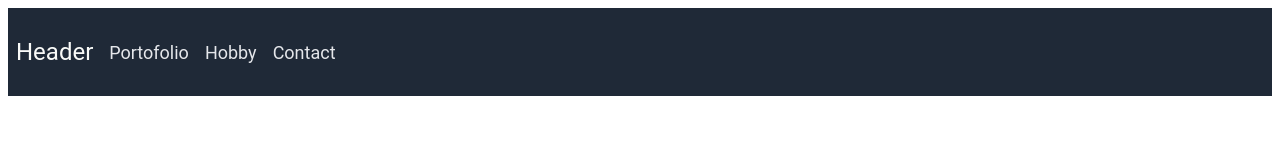
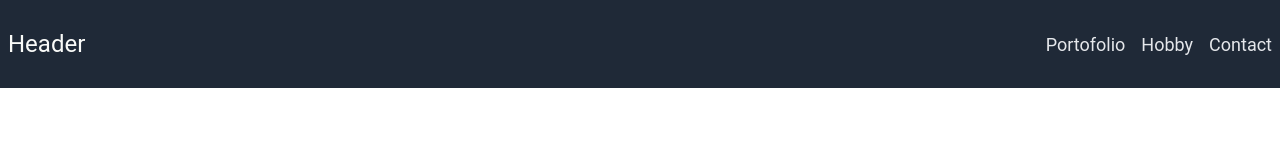
Before and after one commit to jojodm997/Landing, a plain HTML site: page index.html in a window 1280 px wide. Drawn offline with Linux system fonts and the light colour scheme.

Commit message:
Done header

```diff
--- a/index.html
+++ b/index.html
@@ -8,8 +8,8 @@
   </head>
   <body>
     <div class="header">
+      <div class="logo">Header</div>
       <div class="pop">
-        <div class="logo">Header</div>
         <ul class="links">
           <li><a href="youtube.com">Portofolio</a></li>
           <li><a href="youtube.com">Hobby</a></li>
--- a/style.css
+++ b/style.css
@@ -3,12 +3,14 @@ body {
   display: flex;
   flex-direction: column;
   font-family: Roboto;
+  margin: 0;
 }
 
 .header {
   height: 72px;
   background: #1f2937;
   display: flex;
+  justify-content: space-between;
   padding: 8px;
 }
 
@@ -17,6 +19,7 @@ body {
   justify-content: flex-start;
   font-size: 24px;
   color: #f9faf8;
+  align-items: center;
 }
 
 .pop {
```
